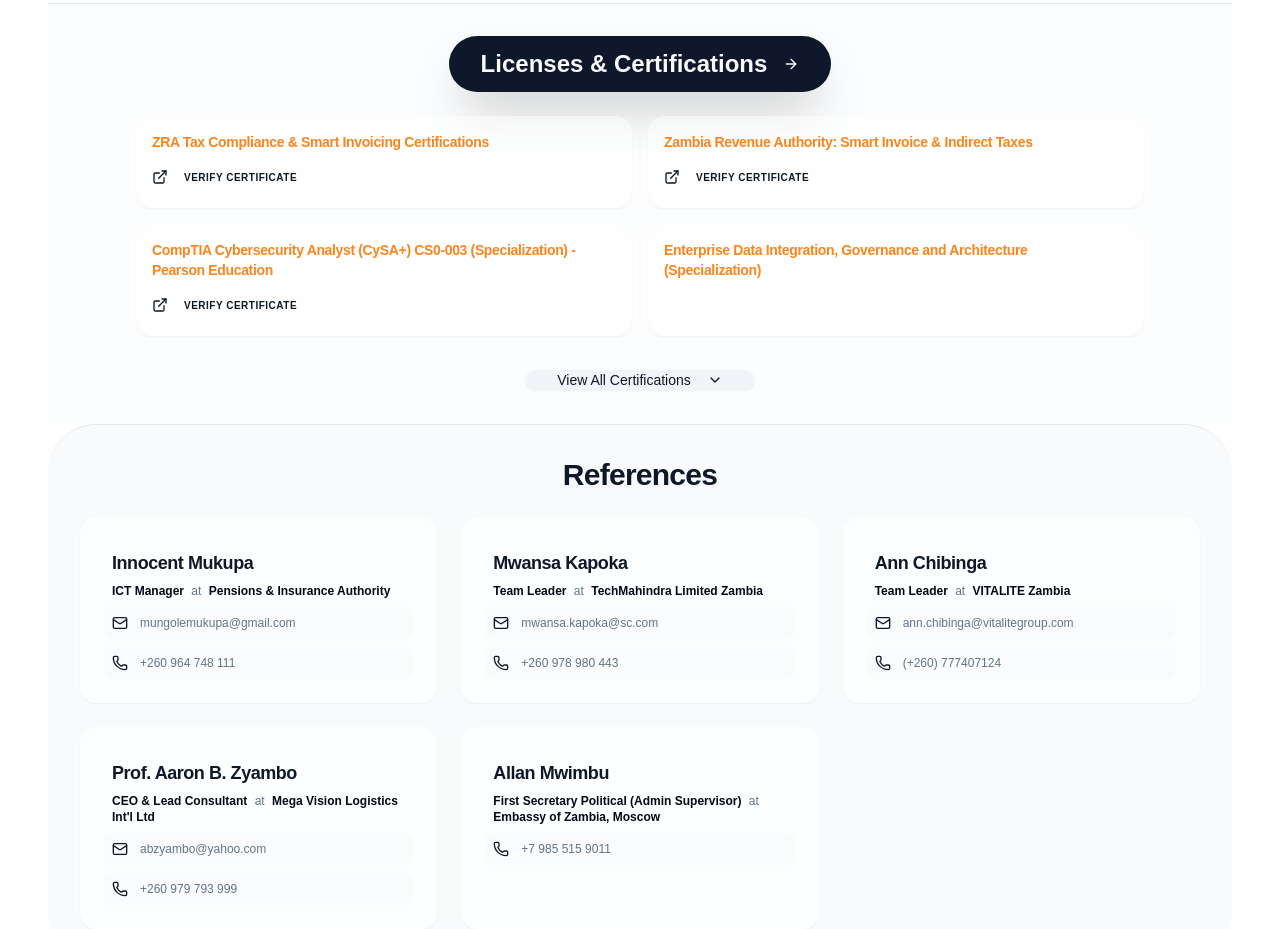
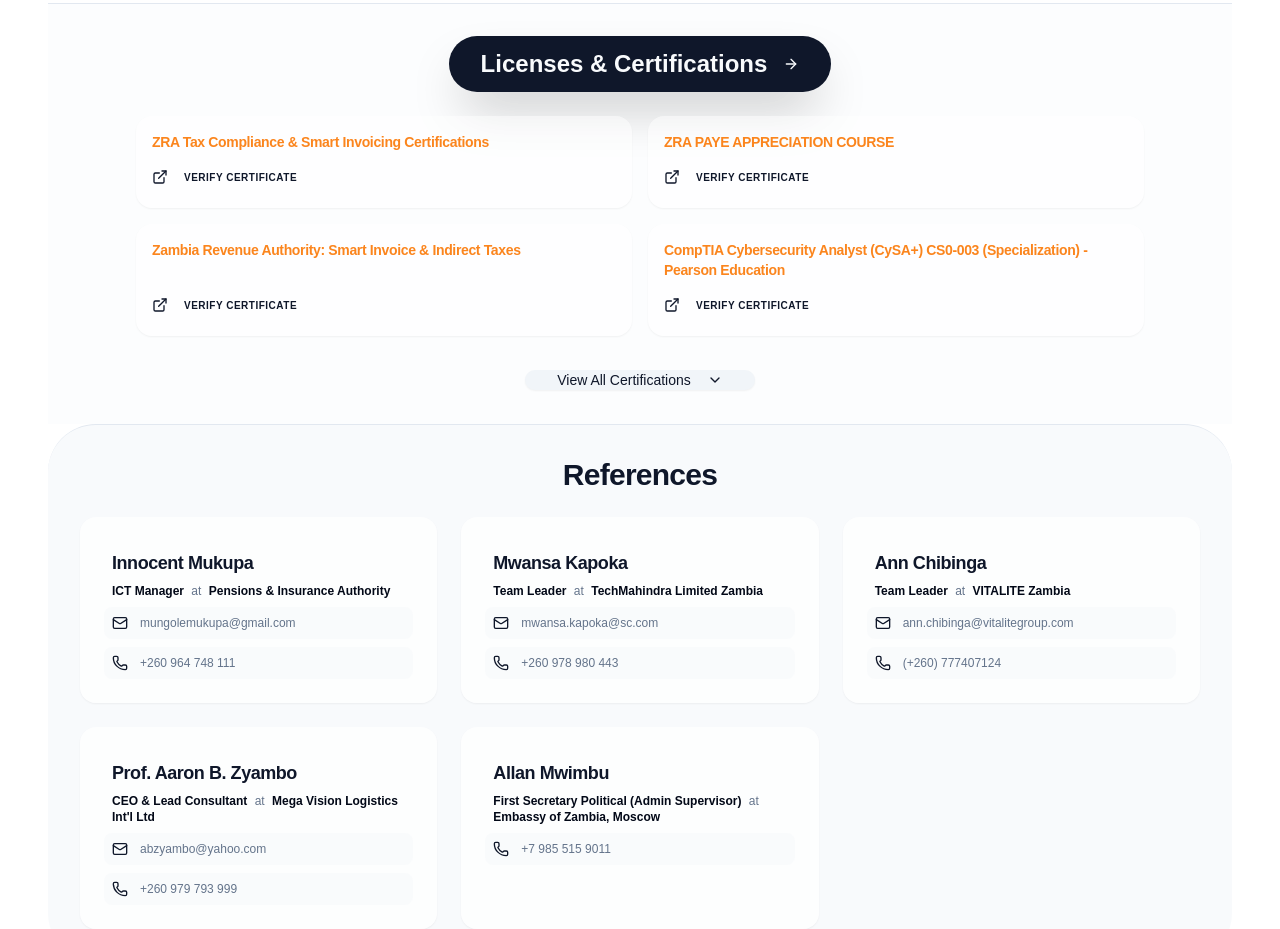
Before and after one commit to MS0C54073/muzoprof, a Next.js app: page / in a window 1280 px wide. Shown: the part 5720-6649 px from the top of the page. Built offline with nearby package versions, Linux system fonts and the light colour scheme.

Commit message:
certifications updated

```diff
--- a/src/app/page.tsx
+++ b/src/app/page.tsx
@@ -423,6 +423,7 @@ export default function Home() {
         education: educationData,
         certifications: [
             "ZRA Tax Compliance & Smart Invoicing Certifications — https://online.atingi.org/admin/tool/certificate/index.php?code=6893547292MS",
+            "ZRA PAYE APPRECIATION COURSE — https://online.atingi.org/admin/tool/certificate/view.php?code=0375281015MS",
             "Zambia Revenue Authority: Smart Invoice & Indirect Taxes — https://online.atingi.org/admin/tool/certificate/index.php?code=1233986026MS",
             "CompTIA Cybersecurity Analyst (CySA+) CS0-003 (Specialization) - Pearson Education — https://coursera.org/verify/specialization/BEVC4O7ECJ16",
             "Enterprise Data Integration, Governance and Architecture (Specialization)",
```
